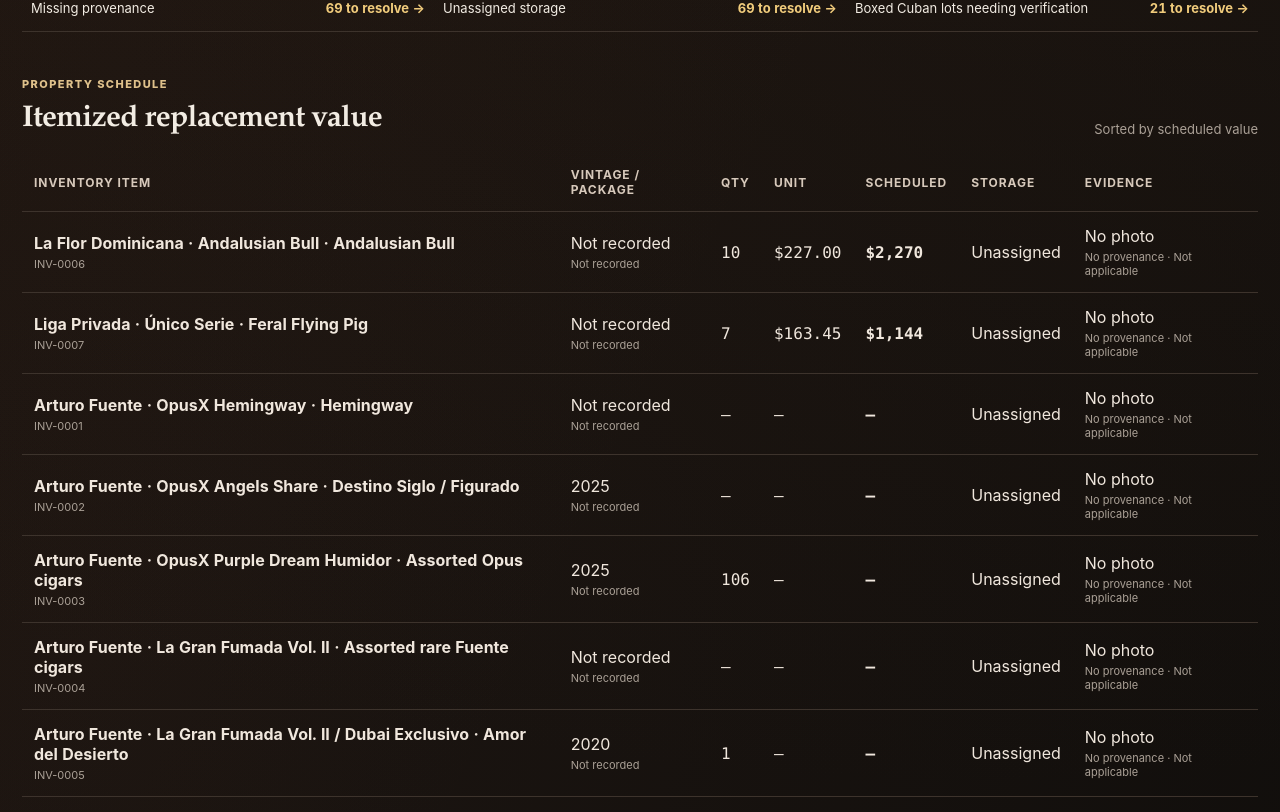
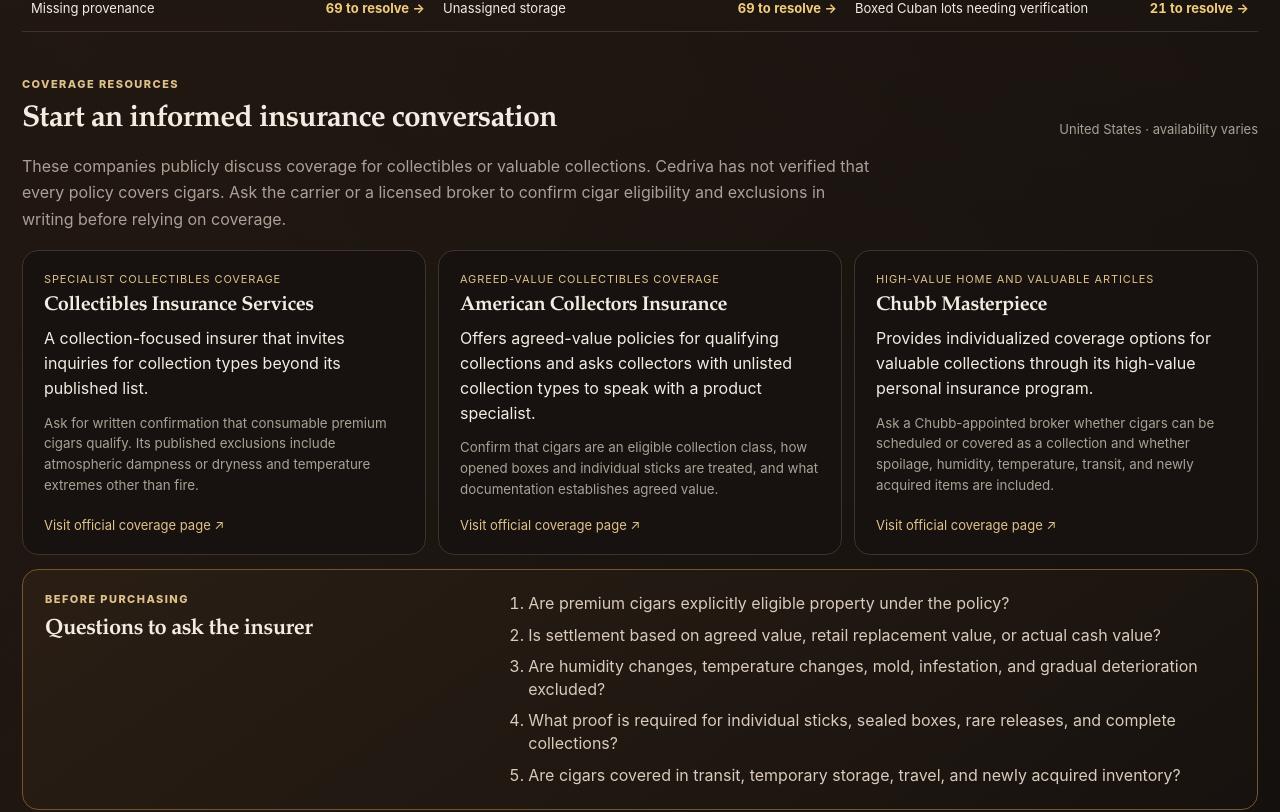
Before and after one commit to vbribow/CIgar-Vault, a Next.js app in the folder app-build/: page /reports in a window 1280 px wide. Shown: the part 1420-2232 px from the top of the page. Built offline with nearby package versions, Linux system fonts and the light colour scheme; no server answers.

Commit message:
Add cigar insurance coverage resources

```diff
--- a/app-build/app/reports/page.tsx
+++ b/app-build/app/reports/page.tsx
@@ -8,6 +8,10 @@ import { ProductEvent } from "@/components/product-event";
 import { loadAccountPlan } from "@/lib/entitlements-server";
 import { UpgradeNudge } from "@/components/upgrade-nudge";
 import { WorkspaceGuide } from "@/components/workspace-guide";
+import {
+  insuranceQuestions,
+  insuranceResources,
+} from "@/lib/insurance-resources";
 
 export const dynamic = "force-dynamic";
 const money = new Intl.NumberFormat("en-US", {
@@ -208,6 +212,51 @@ export default async function ReportsPage() {
         </div>
       </section>
 
+      <section className="reportSection insuranceResources">
+        <div className="sectionHead">
+          <div>
+            <div className="eyebrow">Coverage resources</div>
+            <h2>Start an informed insurance conversation</h2>
+          </div>
+          <span className="small">United States · availability varies</span>
+        </div>
+        <p className="insuranceIntro">
+          These companies publicly discuss coverage for collectibles or
+          valuable collections. Cedriva has not verified that every policy
+          covers cigars. Ask the carrier or a licensed broker to confirm cigar
+          eligibility and exclusions in writing before relying on coverage.
+        </p>
+        <div className="insurerGrid">
+          {insuranceResources.map((resource) => (
+            <article key={resource.name}>
+              <span>{resource.category}</span>
+              <h3>{resource.name}</h3>
+              <p>{resource.description}</p>
+              <small>{resource.considerations}</small>
+              <a
+                className="textLink"
+                href={resource.href}
+                target="_blank"
+                rel="noreferrer"
+              >
+                Visit official coverage page ↗
+              </a>
+            </article>
+          ))}
+        </div>
+        <div className="insuranceQuestions">
+          <div>
+            <div className="eyebrow">Before purchasing</div>
+            <h3>Questions to ask the insurer</h3>
+          </div>
+          <ol>
+            {insuranceQuestions.map((question) => (
+              <li key={question}>{question}</li>
+            ))}
+          </ol>
+        </div>
+      </section>
+
       <section className="reportSection">
         <div className="sectionHead">
           <div>
--- /dev/null
+++ b/app-build/lib/insurance-resources.ts
@@ -0,0 +1,45 @@
+export type InsuranceResource = {
+  name: string;
+  category: string;
+  description: string;
+  considerations: string;
+  href: string;
+};
+
+export const insuranceResources: InsuranceResource[] = [
+  {
+    name: "Collectibles Insurance Services",
+    category: "Specialist collectibles coverage",
+    description:
+      "A collection-focused insurer that invites inquiries for collection types beyond its published list.",
+    considerations:
+      "Ask for written confirmation that consumable premium cigars qualify. Its published exclusions include atmospheric dampness or dryness and temperature extremes other than fire.",
+    href: "https://collectinsure.com/",
+  },
+  {
+    name: "American Collectors Insurance",
+    category: "Agreed-value collectibles coverage",
+    description:
+      "Offers agreed-value policies for qualifying collections and asks collectors with unlisted collection types to speak with a product specialist.",
+    considerations:
+      "Confirm that cigars are an eligible collection class, how opened boxes and individual sticks are treated, and what documentation establishes agreed value.",
+    href: "https://americancollectors.com/agents/insurance/collectibles/",
+  },
+  {
+    name: "Chubb Masterpiece",
+    category: "High-value home and valuable articles",
+    description:
+      "Provides individualized coverage options for valuable collections through its high-value personal insurance program.",
+    considerations:
+      "Ask a Chubb-appointed broker whether cigars can be scheduled or covered as a collection and whether spoilage, humidity, temperature, transit, and newly acquired items are included.",
+    href: "https://www.chubb.com/us-en/individuals-families/products/valuables/your-collections.html",
+  },
+];
+
+export const insuranceQuestions = [
+  "Are premium cigars explicitly eligible property under the policy?",
+  "Is settlement based on agreed value, retail replacement value, or actual cash value?",
+  "Are humidity changes, temperature changes, mold, infestation, and gradual deterioration excluded?",
+  "What proof is required for individual sticks, sealed boxes, rare releases, and complete collections?",
+  "Are cigars covered in transit, temporary storage, travel, and newly acquired inventory?",
+];
```
Also changed, not shown: app-build/app/reports/reports.css.
